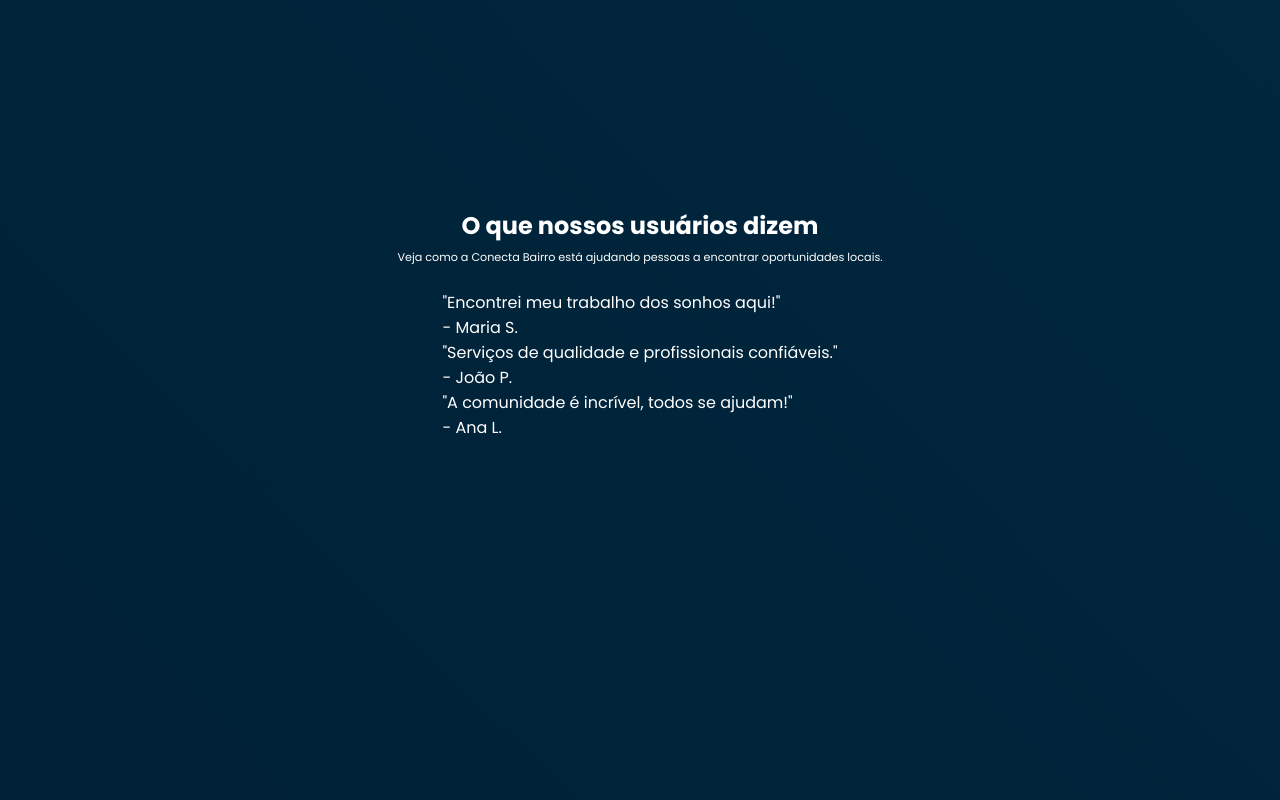
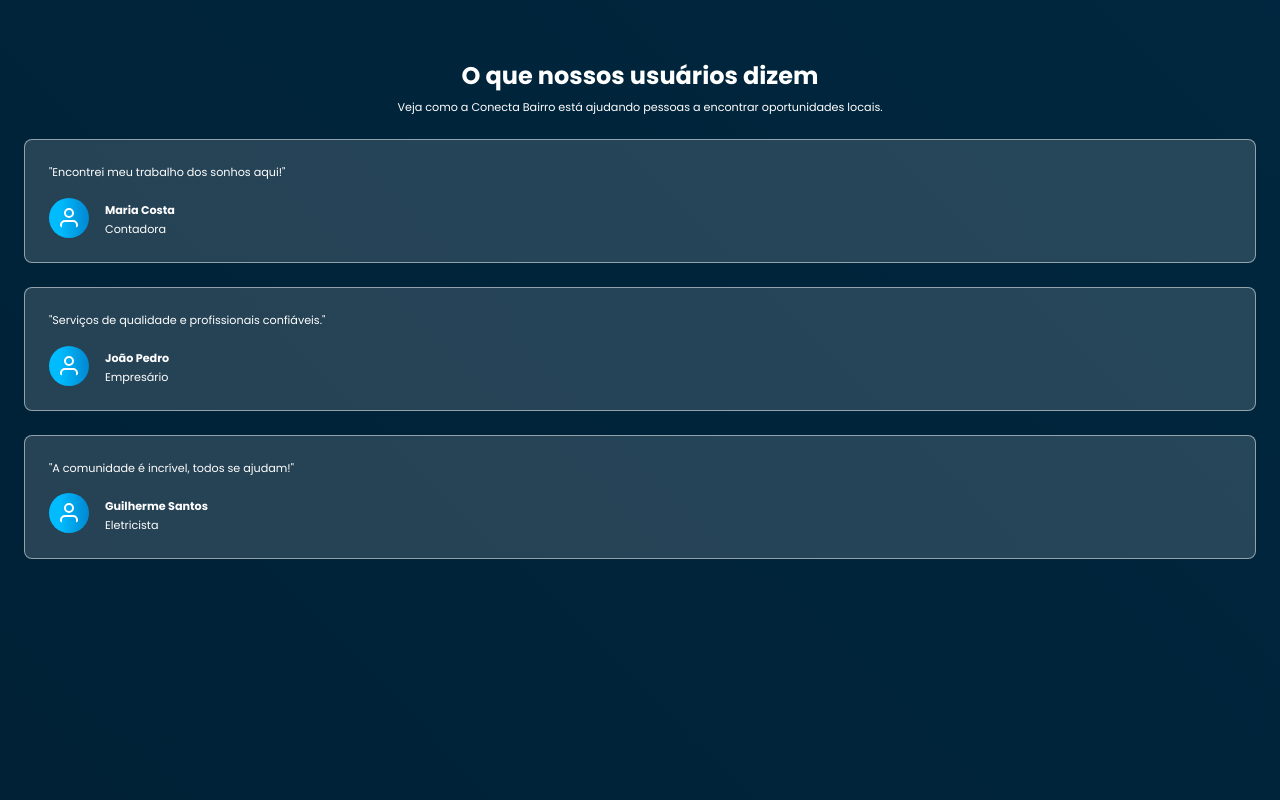
Before and after one commit to mickeiasdev/ConectaBairro, a React (Vite) app: page / in a window 1280 px wide. Shown: the part 2820-3620 px from the top of the page. Built offline with nearby package versions, Linux system fonts and the light colour scheme.

Commit message:
feat: enhance LandingPage with user feedback section and improved styling

```diff
--- a/src/pages/LandingPage.jsx
+++ b/src/pages/LandingPage.jsx
@@ -2,7 +2,7 @@
 import { IoLocationOutline, IoBriefcaseOutline } from "react-icons/io5";
 import { LuShield } from "react-icons/lu";
 import { HiOutlineBolt } from "react-icons/hi2";
-import { FiUsers, FiHome, FiDollarSign } from "react-icons/fi";
+import { FiUsers, FiHome, FiDollarSign, FiUser } from "react-icons/fi";
 
 import styles from "../styles/LandingPage.module.css";
 
@@ -93,6 +93,7 @@
           </div>
         </div>
       </section>
+      {/* ---------------------------------------------------------------------------------------------------- */}
       <section className={styles.tutorial}>
         <h2 className={styles.tutorialTitle}>Como funciona?</h2>
         <p className={styles.tutorialSubtitle}>
@@ -126,6 +127,7 @@
           </div>
         </div>
       </section>
+      {/* ----------------------------------------------------------------------------------------------------- */}
       <section className={styles.feedbacks}>
         <h2 className={styles.feedbacksTitle}>O que nossos usuários dizem</h2>
         <p className={styles.feedbacksSubtitle}>
@@ -135,15 +137,33 @@
         <div className={styles.feedbackList}>
           <div className={styles.feedbackItem}>
             <p>"Encontrei meu trabalho dos sonhos aqui!"</p>
-            <span>- Maria S.</span>
+            <div className={styles.feedbackUser}>
+              <FiUser className={styles.feedbackIcon} />
+              <div>
+                <strong>Maria Costa</strong>
+                <p>Contadora</p>
+              </div>
+            </div>
           </div>
           <div className={styles.feedbackItem}>
             <p>"Serviços de qualidade e profissionais confiáveis."</p>
-            <span>- João P.</span>
+            <div className={styles.feedbackUser}>
+              <FiUser className={styles.feedbackIcon} />
+              <div>
+                <strong>João Pedro</strong>
+                <p>Empresário</p>
+              </div>
+            </div>
           </div>
           <div className={styles.feedbackItem}>
             <p>"A comunidade é incrível, todos se ajudam!"</p>
-            <span>- Ana L.</span>
+            <div className={styles.feedbackUser}>
+              <FiUser className={styles.feedbackIcon} />
+              <div>
+                <strong>Guilherme Santos</strong>
+                <p>Eletricista</p>
+              </div>
+            </div>
           </div>
         </div>
       </section>
@@ -153,7 +173,12 @@
           Junte-se a milhares de pessoas que já estão aproveitando as
           oportunidades locais.
         </p>
-        <button className={styles.ctaButton}>Criar Conta</button>
+        <div className={styles.buttons}>
+          <button className={styles.start}>
+            Começar agora
+            <BiRightArrowAlt className={styles.BiRightArrowAlt} />
+          </button>
+        </div>
       </section>
     </div>
   );
--- a/src/styles/LandingPage.module.css
+++ b/src/styles/LandingPage.module.css
@@ -31,7 +31,8 @@
 .featuresSubtitle,
 .tutorialSubtitle,
 .feedbacksSubtitle,
-.ctaSubtitle {
+.ctaSubtitle,
+.heroSubtitle {
   font-size: 0.7rem;
   text-align: center;
   margin-bottom: 1.5rem;
@@ -101,9 +102,6 @@
   line-height: 1.25;
   margin-bottom: 1.5rem;
 }
-.heroSubtitle {
-  composes: subtitle;
-}
 .buttons {
   display: flex;
   flex-direction: column;
@@ -135,7 +133,7 @@
 /* Lista genérica (Features, Tutorial, Feedbacks) */
 .featureList,
 .tutorialSteps,
-.feedbacksList {
+.feedbackList {
   display: flex;
   flex-direction: column;
   gap: 1.5rem;
@@ -145,7 +143,7 @@
 
 /* Cards padrão */
 .featureItem,
-.feedbacksItem {
+.feedbackItem {
   display: flex;
   flex-direction: column;
   align-items: flex-start;
@@ -155,7 +153,7 @@
   border: 1px solid rgba(255, 255, 255, 0.5);
 }
 .featureItem:hover,
-.feedbacksItem:hover {
+.feedbackItem:hover {
   background: rgba(255, 255, 255, 0.25);
 }
 .featureIcon {
@@ -164,9 +162,14 @@
   background: var(--secundary-gradient);
   border-radius: 0.5rem;
 }
+.feedbackIcon{
+  font-size: 2.5rem;
+  padding: 0.5rem;
+  background: var(--secundary-gradient);
+  border-radius: 100%;
+}
 .featureItem p,
-.tutorialStep p,
-.feedbacksItem p {
+.tutorialStep p {
   font-size: 0.7rem;
   line-height: 1.5;
   color: var(--gray-200);
@@ -175,7 +178,6 @@
   display: flex;
   flex-direction: column;
   align-items: center;
-  gap: 1rem;
   text-align: center;
 }
 .stepNumber {
@@ -186,7 +188,26 @@
   justify-content: center;
   background: var(--secundary-gradient);
   border-radius: 100%;
+  margin-top: 2rem;
 }
 .tutorialStep p {
   max-width: 20rem;
 }
+.feedbackItem {
+  gap: 1rem;
+}
+.feedbackItem p {
+  font-size: .7rem;
+}
+.feedbackUser {
+  display: flex;
+  gap: 1rem;
+  align-items: center;
+  line-height: 1.5;
+}
+.feedbackUser strong {
+  font-size: .7rem;
+}
+.feedbackUser p {
+  font-size: .7rem;
+}
```
